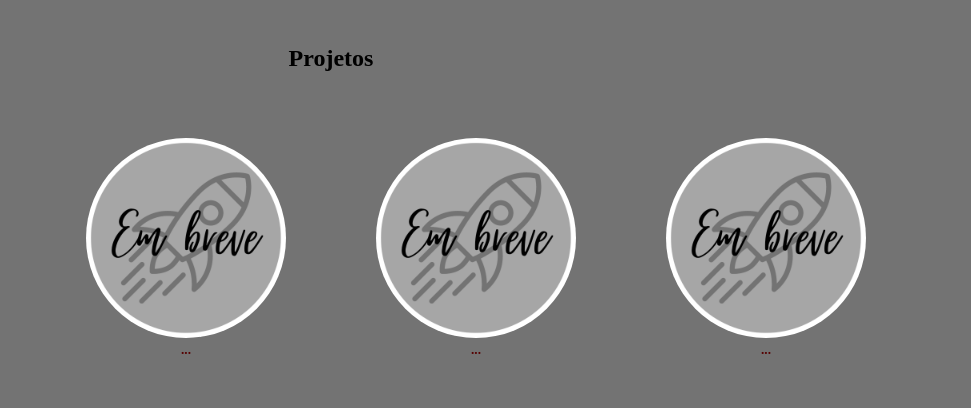
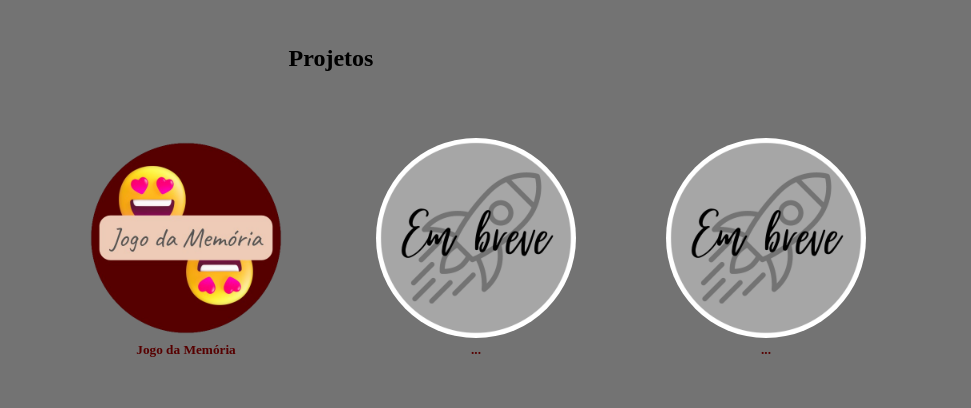
Before and after one commit to V3ero/portifolio_basico, a plain HTML site: page src/index.html in a window 1280 px wide. Shown: the part 2180-2588 px from the top of the page, 309-1280 px from the left. Drawn offline with Linux system fonts and the light colour scheme.

Commit message:
Update index.html
add de projeto

```diff
--- a/src/index.html
+++ b/src/index.html
@@ -100,9 +100,9 @@
             </div>
 
             <div class="projeto">
-                <a href=""><img src="./imagens/em_breve.png" alt="Projeto_em_desenvolvimento"></a>
+                <a href="https://jogodamemoriadeemoji.netlify.app/"><img src="./imagens/jogodamemoria.png" alt="Projeto_em_desenvolvimento"></a>
 
-                <h5>...</h5>
+                <h5>Jogo da Memória</h5>
             </div>
 
             <div class="projeto">
```
